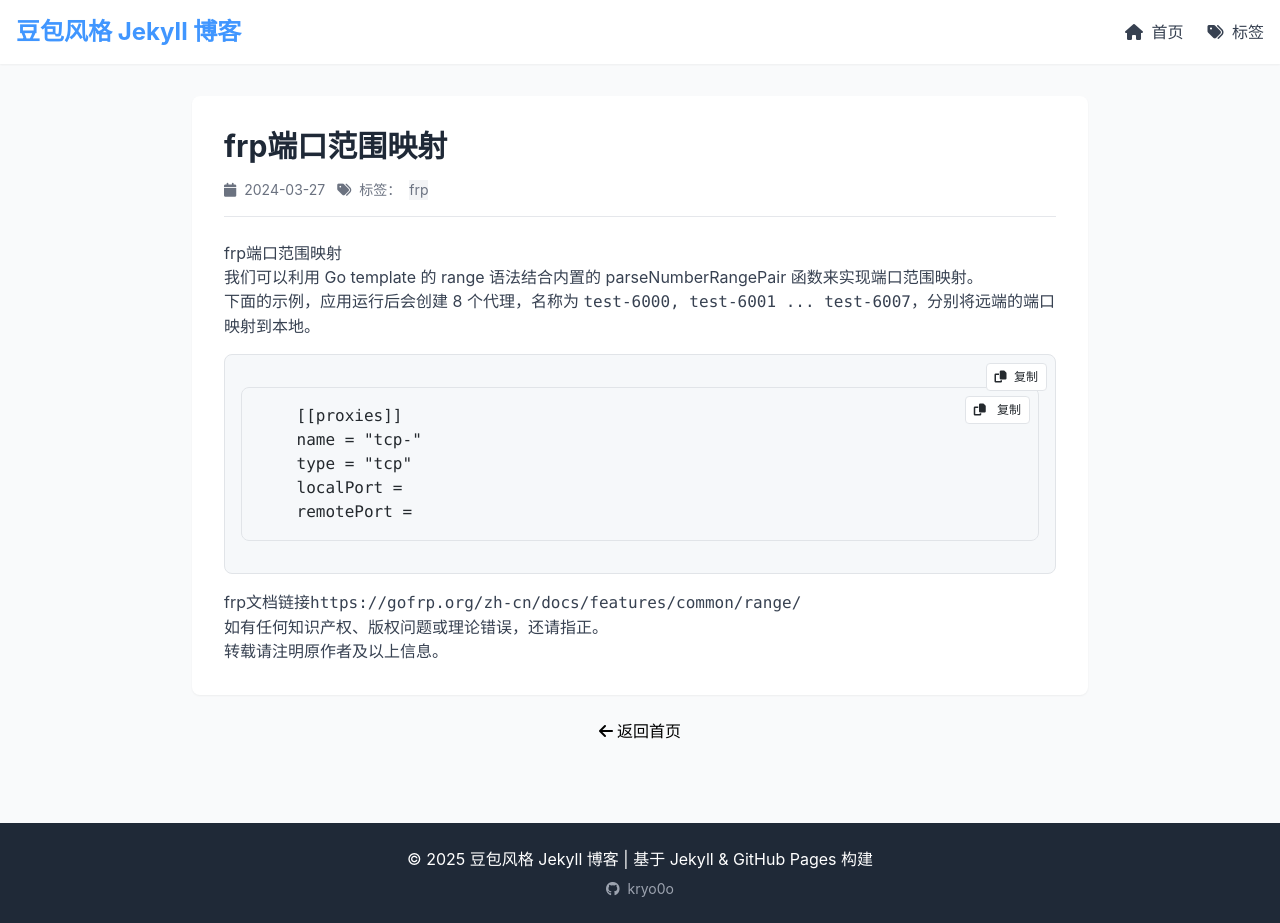
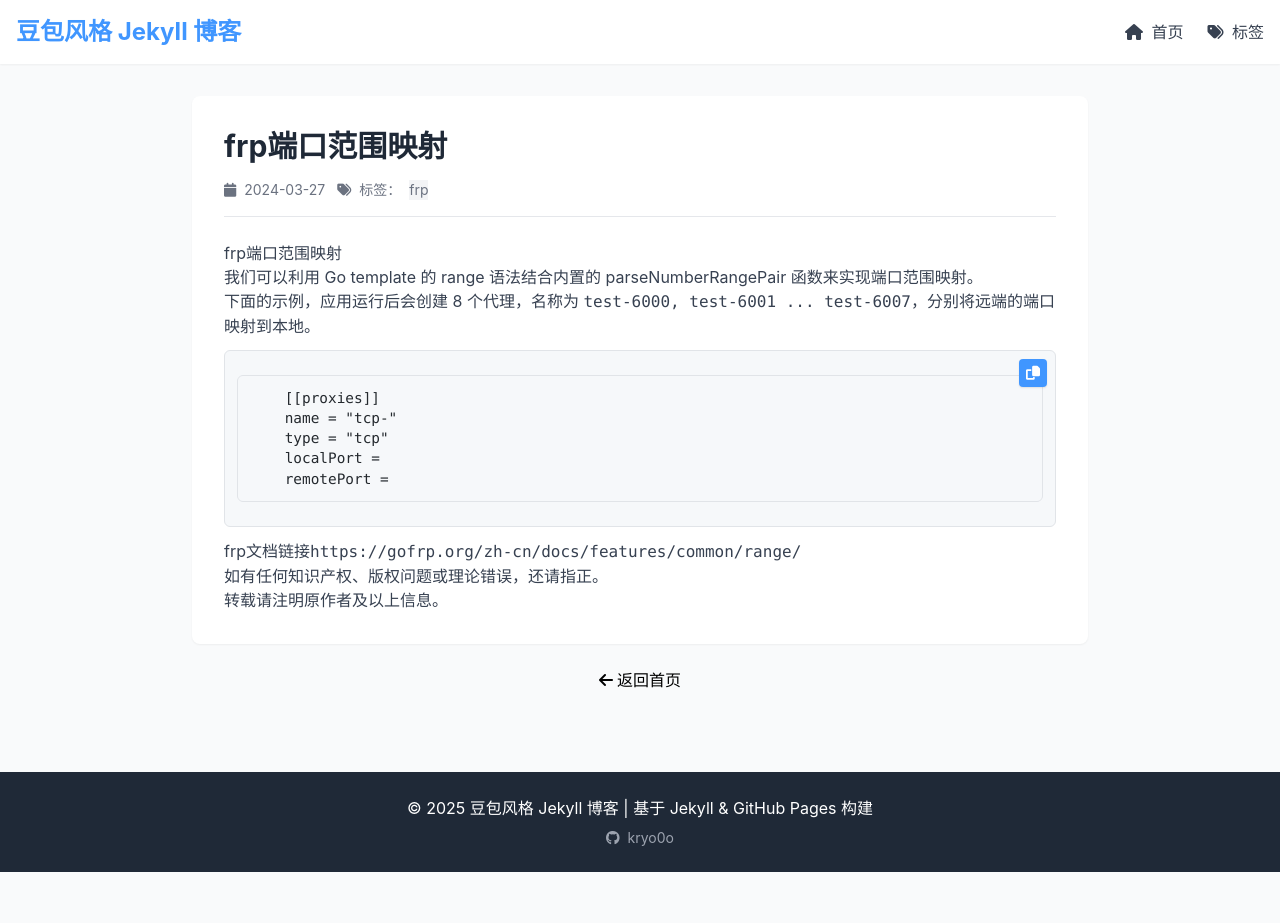
Before and after one commit to kryo0o/kryo0o.github.io, a Jekyll site: the page built from _posts/2024-04-17-frp端口范围映射.md, in a window 1280 px wide and 923 px high. Built offline with Jekyll 4.4.1, drawn with Linux system fonts in a browser that asks for light colours; nearby versions of some CDN libraries.

Commit message:
修复标签

```diff
--- a/_config.yml
+++ b/_config.yml
@@ -11,24 +11,28 @@
 highlighter: rouge
 permalink: /posts/:title/
 timezone: Asia/Shanghai
-safe: true  # 强制安全模式，避免插件冲突
-lsi: false  # 禁用LSI，减少构建报错
+safe: true
+lsi: false
 
-# 原生分页插件（仅保留GitHub Pages支持的版本）
+# 原生分页插件
 paginate: 3
 paginate_path: "/page/:num/"
 
-# 标签功能配置（简化版，无collections冲突）
+# 标签配置（核心：解决tag 404）
 tag_dir: tags
+collections:
+  tags:
+    output: true
+    permalink: /tags/:name/
 
-# 仅保留GitHub Pages原生支持的插件（关键！）
+# 仅保留GitHub Pages原生支持的插件
 plugins:
   - jekyll-paginate
   - jekyll-feed
   - jekyll-seo-tag
   - jekyll-github-metadata
 
-# 代码高亮（适配旧版Rouge，禁用行号）
+# 代码高亮配置（适配小尺寸代码块）
 kramdown:
   input: GFM
   syntax_highlighter_opts:
--- a/_includes/header.html
+++ b/_includes/header.html
@@ -3,7 +3,7 @@
     <a href="{{ site.baseurl }}/" class="text-2xl font-bold text-primary">
       {{ site.title }}
     </a>
-    <!-- 导航菜单（添加标签入口，移除原标签筛选） -->
+    <!-- 导航菜单 -->
     <div class="flex items-center gap-6">
       <a href="{{ site.baseurl }}/" class="text-gray-700 hover:text-primary transition-colors">
         <i class="fa-solid fa-home mr-1"></i> 首页
@@ -11,10 +11,6 @@
       <a href="{{ site.baseurl }}/tags/" class="text-gray-700 hover:text-primary transition-colors">
         <i class="fa-solid fa-tags mr-1"></i> 标签
       </a>
-      <!-- 可添加其他导航项，比如“关于” -->
-      <!-- <a href="{{ site.baseurl }}/about/" class="text-gray-700 hover:text-primary transition-colors">
-        <i class="fa-solid fa-user mr-1"></i> 关于
-      </a> -->
     </div>
   </div>
 </header>
--- a/_layouts/default.html
+++ b/_layouts/default.html
@@ -6,20 +6,23 @@
   <title>{% if page.title %}{{ page.title }}{% else %}{{ site.title }}{% endif %}</title>
   <script src="https://cdn.tailwindcss.com"></script>
   <link rel="stylesheet" href="https://cdnjs.cloudflare.com/ajax/libs/font-awesome/6.4.0/css/all.min.css">
-  <!-- 代码块样式（豆包浅灰风格+复制按钮） -->
   <style>
-    /* 豆包风格代码块（浅灰底色） */
+    /* 修复：代码块缩小尺寸（核心） */
     .highlight {
       background: #f6f8fa !important;
       color: #24292e !important;
       border: 1px solid #e1e4e8 !important;
-      border-radius: 0.5rem;
-      padding: 1rem;
+      border-radius: 0.375rem; /* 缩小圆角 */
+      padding: 0.75rem !important; /* 减少内边距 */
       overflow-x: auto;
-      margin: 1rem 0;
-      position: relative; /* 为复制按钮定位 */
+      margin: 0.75rem 0 !important;
+      position: relative;
+      max-width: 100% !important; /* 限制最大宽度 */
+      font-size: 0.9rem !important; /* 缩小字体 */
+      line-height: 1.4 !important; /* 调整行高 */
     }
-    /* 代码高亮配色（适配浅背景） */
+
+    /* 代码高亮配色（适配小尺寸） */
     .highlight .c { color: #6a737d } /* 注释 */
     .highlight .k { color: #d73a4a } /* 关键字 */
     .highlight .o { color: #6f42c1 } /* 操作符 */
@@ -31,30 +34,36 @@
     .highlight .nc { color: #22863a } /* 类名 */
     .highlight .nv { color: #e36209 } /* 变量 */
 
-    /* 代码复制按钮 */
+    /* 修复：豆包风格复制按钮（核心） */
     .copy-btn {
       position: absolute;
       top: 0.5rem;
       right: 0.5rem;
-      padding: 0.25rem 0.5rem;
-      background: #ffffff;
-      border: 1px solid #e1e4e8;
-      border-radius: 0.25rem;
+      width: 28px; /* 固定尺寸 */
+      height: 28px;
+      background: #4096ff !important; /* 豆包主色 */
+      border: none !important;
+      border-radius: 4px !important; /* 豆包同款圆角 */
       cursor: pointer;
-      font-size: 0.75rem;
-      color: #24292e;
-      transition: all 0.2s;
+      color: #fff !important;
+      display: flex;
+      align-items: center;
+      justify-content: center;
       z-index: 10;
+      font-size: 14px !important;
+      padding: 0 !important; /* 清除内边距 */
+      box-shadow: 0 1px 2px rgba(0,0,0,0.1);
+      transition: all 0.2s ease;
     }
     .copy-btn:hover {
-      background: #0366d6;
-      color: #ffffff;
-      border-color: #0366d6;
+      background: #1879ff !important; /* 豆包hover色 */
+      transform: translateY(-1px);
     }
     .copy-btn.copied {
-      background: #22863a;
-      color: #ffffff;
-      border-color: #22863a;
+      background: #52c41a !important; /* 豆包成功色 */
+    }
+    .copy-btn i {
+      margin: 0 !important; /* 清除图标边距 */
     }
 
     /* 自定义工具类 */
@@ -89,31 +98,39 @@
   </main>
   {% include footer.html %}
 
-  <!-- 代码复制功能JS -->
+  <!-- 修复：代码复制按钮（防重复创建+豆包样式） -->
   <script>
-    // 页面加载完成后初始化复制按钮
     document.addEventListener('DOMContentLoaded', function() {
-      // 为每个代码块添加复制按钮
-      const highlightBlocks = document.querySelectorAll('.highlight');
+      // 只选择最外层的highlight块，避免嵌套重复
+      const highlightBlocks = document.querySelectorAll('.highlight:not(.highlight .highlight)');
+
       highlightBlocks.forEach(block => {
-        // 创建复制按钮
+        // 判重：如果已有复制按钮，不再创建
+        if (block.querySelector('.copy-btn')) return;
+
+        // 创建豆包风格复制按钮
         const copyBtn = document.createElement('button');
         copyBtn.className = 'copy-btn';
-        copyBtn.innerHTML = '<i class="fa-solid fa-copy mr-1"></i> 复制';
+        copyBtn.innerHTML = '<i class="fa-solid fa-copy"></i>'; // 仅图标，无文字
         block.appendChild(copyBtn);
 
-        // 复制按钮点击事件
+        // 复制逻辑
         copyBtn.addEventListener('click', function() {
-          // 获取代码内容（排除复制按钮）
-          const code = block.textContent.replace(/复制|已复制/g, '').trim();
+          // 精准获取代码内容（排除按钮）
+          const codeElements = block.querySelectorAll('code');
+          let code = '';
+          if (codeElements.length > 0) {
+            code = codeElements[0].textContent.trim(); // 取真实代码内容
+          } else {
+            code = block.textContent.replace(/复制|已复制/g, '').trim();
+          }
+
           // 复制到剪贴板
           navigator.clipboard.writeText(code).then(() => {
-            // 提示复制成功
-            copyBtn.innerHTML = '<i class="fa-solid fa-check mr-1"></i> 已复制';
+            copyBtn.innerHTML = '<i class="fa-solid fa-check"></i>'; // 豆包成功图标
             copyBtn.classList.add('copied');
-            // 2秒后恢复按钮文字
             setTimeout(() => {
-              copyBtn.innerHTML = '<i class="fa-solid fa-copy mr-1"></i> 复制';
+              copyBtn.innerHTML = '<i class="fa-solid fa-copy"></i>';
               copyBtn.classList.remove('copied');
             }, 2000);
           }).catch(err => {
```
Also changed, not shown: index.html (+4 -4 lines), tags/index.html (+6 -4 lines).
